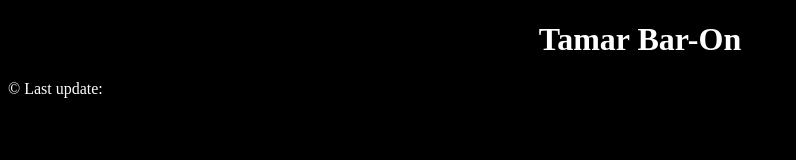
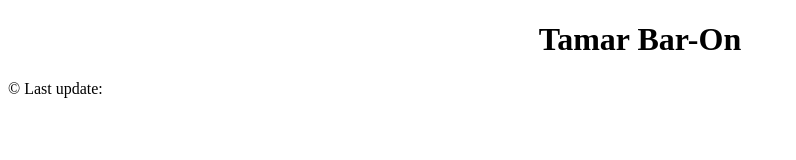
Before and after one commit to Achiya-BarOn/TamarBarOnHomepage, a plain HTML site: page index.html in a window 1280 px wide. Shown: the whole page, without its empty margins (0-796 px from the left). Drawn offline with Linux system fonts and the light colour scheme.

Commit message:
Update main.css

```diff
--- a/css/main.css
+++ b/css/main.css
@@ -1 +1 @@
-body {background-color:black; font:arial; color:white;}
+body {background-color:white; font:arial; color:black;}
```
